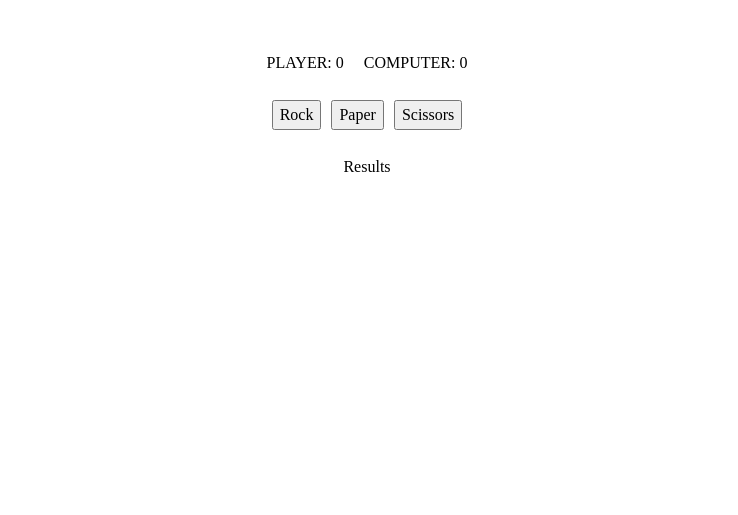
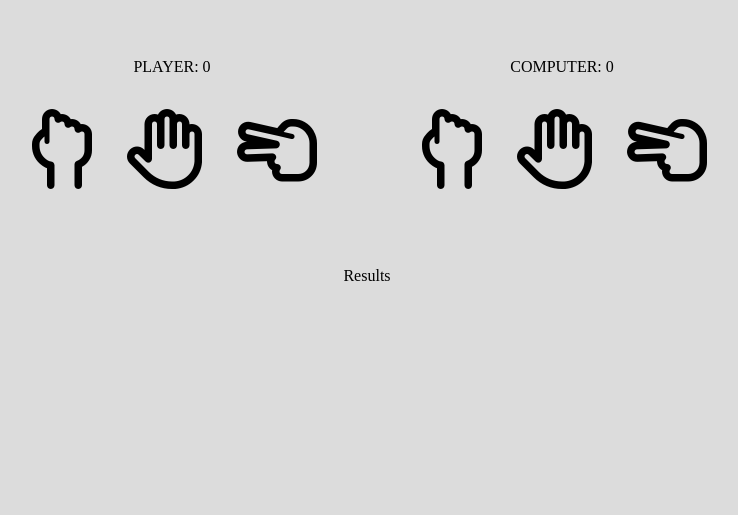
Before and after one commit to AEPEX25/rock-paper-scissors, a plain HTML site: page index.html in a window 1280 px wide. Shown: the part 285-800 px from the top of the page, without its empty margins (273-1011 px from the left). Drawn offline with Linux system fonts and the light colour scheme.

Commit message:
UI-update: icons insted of buttons

```diff
--- a/index.html
+++ b/index.html
@@ -4,27 +4,47 @@
     <meta charset="UTF-8" />
     <meta name="viewport" content="width=device-width, initial-scale=1.0" />
     <link rel="stylesheet" href="style.css" />
+    <script
+      src="https://kit.fontawesome.com/4033a95928.js"
+      crossorigin="anonymous"
+    ></script>
     <script src="app.js" defer></script>
     <title>Rock Papers and Scissors</title>
   </head>
   <body>
-    <div class="scores">
+    <h1>Rock, Paper or Scissors</h1>
+    <div class="players">
+      <div class="player">
         <div class="player-score">
           <p>PLAYER: <span class="p-score">0</span></p>
         </div>
+        <div class="choices-container">
+          <div class="choice" id="rock">
+            <i class="fa-regular fa-hand-back-fist fa-5x"></i>
+          </div>
+          <div class="choices" id="paper">
+            <i class="fa-regular fa-hand fa-5x"></i>
+          </div>
+          <div class="choices" id="scissors">
+            <i class="fa-regular fa-hand-scissors fa-5x"></i>
+          </div>
+        </div>
+      </div>
+      <div class="computer">
         <div class="computer-score">
           <p>COMPUTER: <span class="c-score">0</span></p>
         </div>
-    </div>
         <div class="choices-container">
           <div class="choice" id="rock">
-        <button>Rock</button>
+            <i class="fa-regular fa-hand-back-fist fa-5x"></i>
           </div>
           <div class="choices" id="paper">
-        <button>Paper</button>
+            <i class="fa-regular fa-hand fa-5x"></i>
           </div>
           <div class="choices" id="scissors">
-        <button>Scissors</button>
+            <i class="fa-regular fa-hand-scissors fa-5x"></i>
+          </div>
+        </div>
       </div>
     </div>
     <div class="display-results">
--- a/style.css
+++ b/style.css
@@ -70,17 +70,31 @@ body {
   flex-direction: column;
   align-items: center;
   justify-content: center;
+  background-color: gainsboro;
+}
+
+.players {
+  display: flex;
+  gap: 80px;
+  margin: 50px 0;
+}
+
+.player,
+.computer {
+  text-align: center;
+  display: flex;
+  flex-direction: column;
+  gap: 20px;
 }
 
 .scores {
   display: flex;
   flex-direction: row;
-  gap: 20px;
 }
 
 .choices-container {
   display: flex;
   flex-direction: row;
-  gap: 10px;
+  gap: 30px;
   padding: 10px;
 }
```
Also changed, not shown: img/paper.png (added), img/rock.png (added), img/scissors.png (added). Lines whose indentation alone changed are shown as unchanged.
